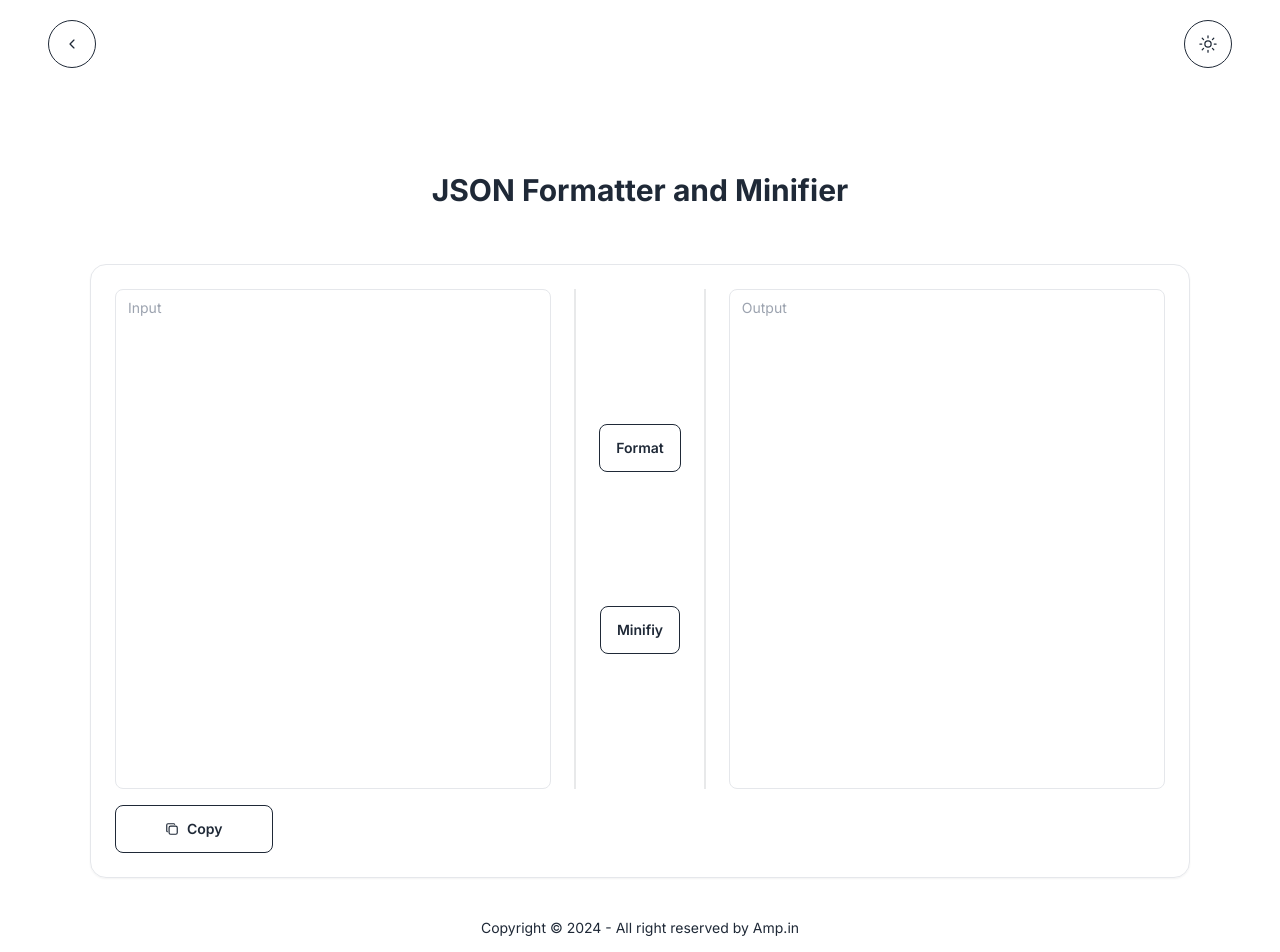
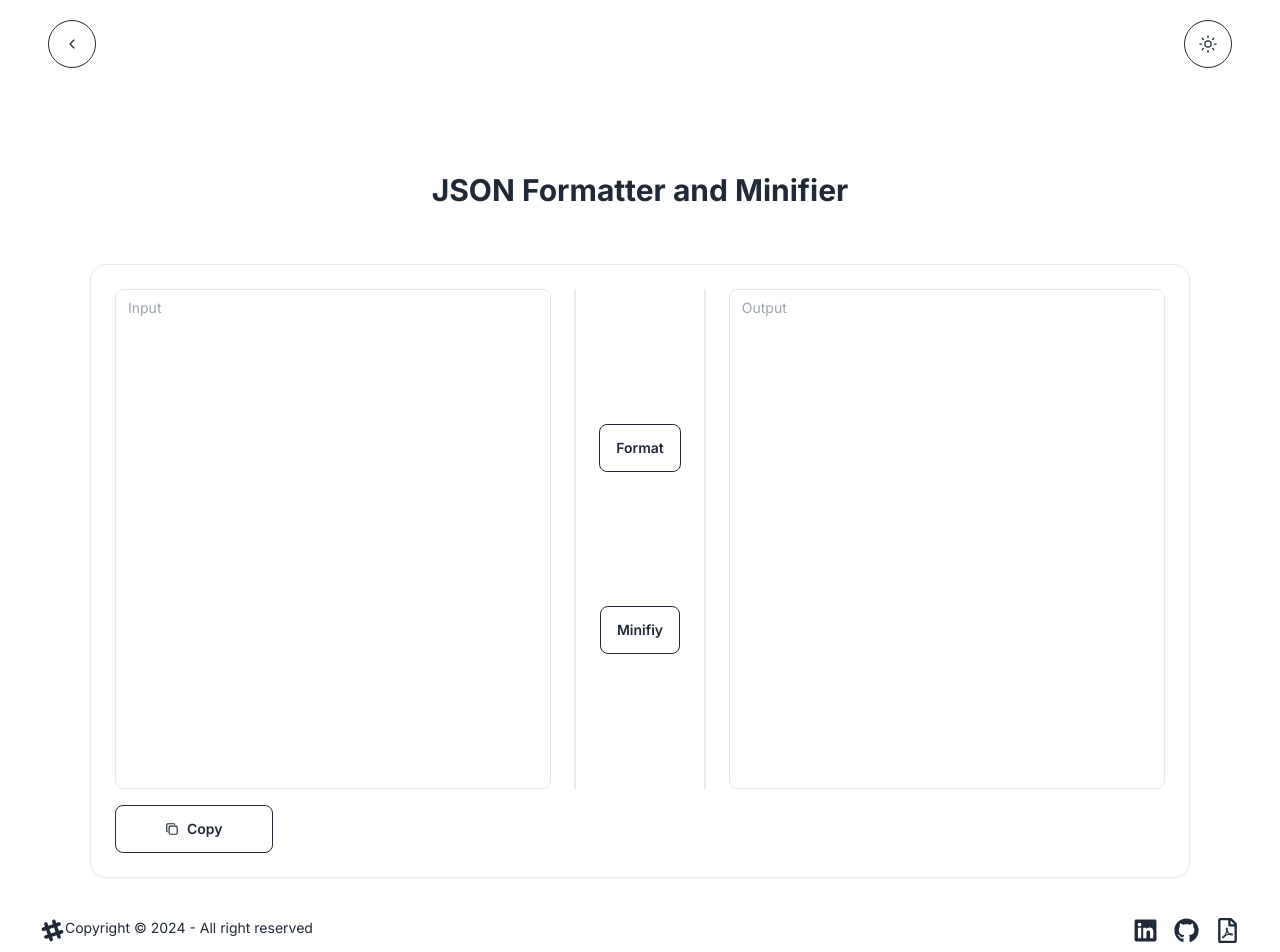
Before and after one commit to Abhinav1426/devUtils, a Next.js app: page /utilities/jsonFormatter in a window 1280 px wide. Shown: the top 952 px of the page. Built offline with nearby package versions, Linux system fonts and the light colour scheme.

Commit message:
Updated footer

```diff
--- a/src/components/footer.tsx
+++ b/src/components/footer.tsx
@@ -1,11 +1,27 @@
+import Link from "next/link";
+import { FaGithub, FaLinkedin, FaRegFilePdf, FaSlackHash } from "react-icons/fa";
+import { RiFilePdfLine } from "react-icons/ri";
+
 export default function Footer() {
     return (
         <>
-            <footer className="footer footer-center text-base-content mt-auto pb-7">
-                <aside>
-                    <p>Copyright © {new Date().getFullYear()} - All right reserved by Amp.in</p>
-                </aside>
-            </footer>
+
+                    <footer className="footer flex justify-between text-base-content mt-auto pb-7">
+                        <section className="lg:pl-10 pl-4">
+                            <div className="grid grid-flow-col">
+                                <FaSlackHash size={25} />
+                                <p className="sm:text-xs">Copyright © {new Date().getFullYear()} - All right reserved</p>
+                            </div>
+                        </section>
+                        <section className=" lg:pr-10 pr-4">
+                            <div className="grid grid-flow-col gap-4">
+                                <a target="_blank" href="https://www.linkedin.com/in/abhinav1426/" rel="noopener noreferrer"><FaLinkedin size={25} /></a>
+                                <a target="_blank" href="https://github.com/Abhinav1426" rel="noopener noreferrer"><FaGithub size={25} /></a>
+                                <a target="_blank" href="https://bit.ly/mpabhinav_resume" rel="noopener noreferrer"><FaRegFilePdf size={25} /></a>
+                            </div>
+                        </section>
+                    </footer>
+
         </>
     );
 }
```
